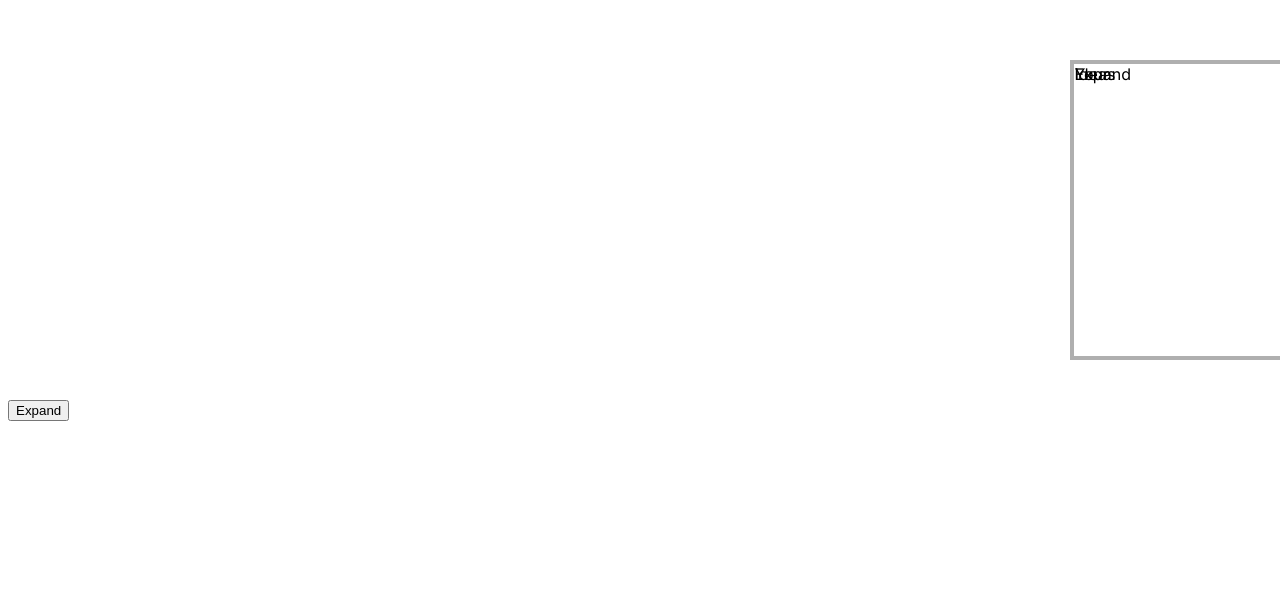
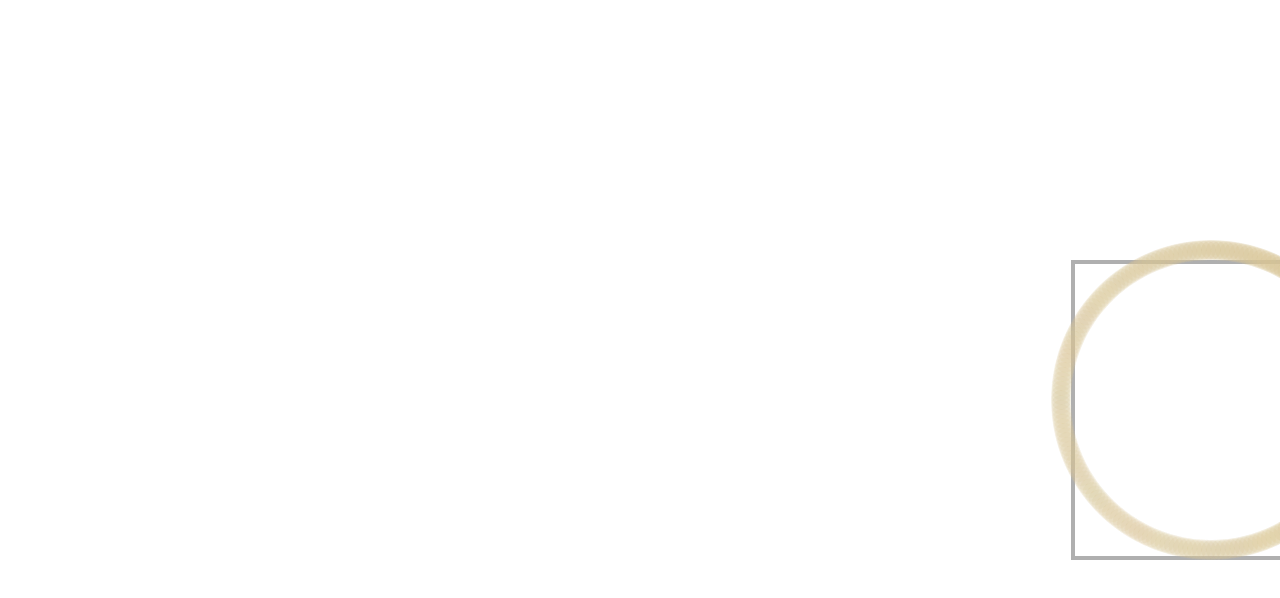
Before and after one commit to PawelDuplaga/3d-test, a Next.js app: page / in a window 1280 px wide. Shown: the part 198-796 px from the top of the page. Built offline with nearby package versions, Linux system fonts and the light colour scheme.

Commit message:
looking good

```diff
--- a/src/components/ThreeThing/ThreeThing.tsx
+++ b/src/components/ThreeThing/ThreeThing.tsx
@@ -1,6 +1,6 @@
 'use client'
 
-import { useEffect, useRef } from 'react';
+import { useEffect, useMemo, useRef, useState } from 'react';
 import styles from './styles.module.scss';
 import VanillaTilt from "vanilla-tilt";
 
@@ -15,14 +15,52 @@ type TProps = {
   expanded : boolean
 }
 
+// const circles : number [] = Array.from({ length: 100 }, (_, index) => index);
+
+
 const ThreeThing = ({expanded}: TProps) => {
   const tilt = useRef<HTMLDivElement>(null);
+
+
+  const coloredCircles = useMemo(() => {
+    return Array.from({ length: 200 }, () => 1);
+  }, []);
+
 
   useEffect(() => {
     if(tilt.current !== null){
       VanillaTilt.init(tilt.current, options);
     }
   }, [tilt]);
+
+
+
+  const circlesMappedFront = useMemo(() => {
+    return coloredCircles.map((color, index) => {
+      const translateZ = expanded ? `translateZ(${index*(600/coloredCircles.length)}px)` : ``;
+
+      return (
+        <div key={index} className={styles.circle} style={{
+          transform: `rotate(${index*(360/coloredCircles.length)}deg) translateX(150px) ${translateZ}`,
+          backgroundColor: `rgba(215,196,149,${1/(1 + index/10)})`
+        }}></div>
+        )
+    })
+  } ,[expanded, coloredCircles])
+
+  const circlesMappedBack = useMemo(() => {
+    return coloredCircles.map((color, index) => {
+      const translateZ = expanded ? `translateZ(${index*(-600/coloredCircles.length)}px)` : ``;
+
+      return (
+        <div key={index} className={styles.circle} style={{
+          transform: `rotate(${index*(-360/coloredCircles.length)}deg) translateX(150px) ${translateZ}`,
+          backgroundColor: `rgba(215,196,149,${1/(1 + index/20)})`
+        }}></div>
+        )
+    })
+  } ,[expanded])
+
 
   const box02Ex = expanded ? styles.box02Ex : '';
   const box01Ex = expanded ? styles.box01Ex : '';
@@ -32,11 +70,16 @@ const ThreeThing = ({expanded}: TProps) => {
   const border = expanded ? styles.border1 : styles.border0;
 
   return (
-		<div ref={tilt} className={styles.box} data-tilt-full-page-listening>
-      <div className={`${styles.box_} ${box02Ex} ${border}`}></div>
-      <div className={`${styles.box_} ${box01Ex} ${border}`}>Expand</div>
-      <div className={`${styles.box_} ${box1Ex} ${border}`}>Your</div>
-      <div className={`${styles.box_} ${box2Ex} ${border}`}>Ideas</div>
+		<div className={styles.mv}>
+      <div ref={tilt} className={styles.box} data-tilt-full-page-listening>
+          <div className={`${styles.box_} ${box02Ex} ${border}`}></div>
+          <div className={`${styles.box_} ${box01Ex} ${border}`}></div>
+          <div className={`${styles.box_} ${box1Ex} ${border}`}></div>
+          <div className={`${styles.box_} ${box2Ex} ${border}`}></div>
+          {/* <div className={styles.mainCircle}></div> */}
+            {circlesMappedFront}
+            {circlesMappedBack}
+      </div>
     </div>
   );
 };
--- a/src/components/ThreeThing/styles.module.scss
+++ b/src/components/ThreeThing/styles.module.scss
@@ -3,7 +3,8 @@
 }
 
 .box01Ex {
-    transform: translate3d(-200px,30px,-180px);
+    // transform: translate3d(-200px,30px,-180px);
+    transform: translateZ(-180px);
 }
 
 .box1Ex {
@@ -11,9 +12,9 @@
 }
 
 .box2Ex {
-    // transform: translateZ(360px);
+    transform: translateZ(360px);
     // transform: translateX(-200px);
-    transform: translate3d(200px,30px,360px);
+    // transform: translate3d(200px,30px,360px);
 }
 
 .border0 {
@@ -24,6 +25,30 @@
     border: 4px solid rgba(34, 34, 34, 0.8);
 }
 
+.mv {
+    transform: translateY(200px);
+}
+
+
+.circle {
+    position: absolute;
+    left: calc(50% - 20px);
+    top: calc(50% - 20px);
+    height: 20px;
+    width: 20px;
+    background-color: rgb(0, 0, 0);
+    border-radius: 50%;
+    transition: all 0.4s ease-in-out;
+}
+
+.mainCircle {
+    position: relative;
+    border: 2px dotted #000000;
+    border-radius: 50%;
+    width: 300px;
+    height: 300px;
+    transition: all 0.4s ease-in-out;
+}
 
 .box {
     display: flex;
@@ -33,8 +58,6 @@
     height: 300px;
     border: 4px solid rgba(34, 34, 34, 0);
     background: transparent;
-    // background-color: khaki;
-    // box-shadow: 0 5px 40px rgba(0, 0, 0, 0.2);
     transform-style: preserve-3d;
 
 
@@ -49,56 +72,4 @@
     }
 
 
-    // .box02 {
-    //     position: absolute;
-    //     width: 380px;
-    //     aspect-ratio: 1 / 1;
-    //     border: 8px solid rgb(34, 34, 34);
-    //     background: transparent;
-    //     transform: translateZ(0px);
-    //     transition: all 0.4s ease-in-out;
-    // }
-
-
-    // .box01 {
-    //     position: absolute;
-    //     width: 340px;
-    //     aspect-ratio: 1 / 1;
-    //     border: 8px solid rgb(34, 34, 34);
-    //     background: transparent;
-    //     transform: translateZ(0px);
-    //     transition: all 0.4s ease-in-out;
-    // }
-
-
-    // .box1 {
-    //     position: absolute;
-    //     width: 250px;
-    //     height: 250px;
-    //     border: 7px solid rgb(34, 34, 34);
-    //     background: transparent;
-    //     // box-shadow: 0 5px 40px rgba(0, 0, 0, 0.2);
-    //     transform: translateZ(160px);
-    //     transition: all 0.4s ease-in-out;
-    //     backface-visibility: hidden;
-    //     image-rendering: pixelated;
-
-
-    // }
-
-    // .box2 {
-    //     position: absolute;
-    //     width: 210px;
-    //     height: 210px;
-    //     border: 6px solid rgb(34, 34, 34);
-    //     background: transparent;
-    //     // box-shadow: 0 5px 40px rgba(0, 0, 0, 0.2);
-    //     transform: translateZ(320px);
-    //     transition: all 0.4s ease-in-out;
-    //     backface-visibility: hidden;
-    //     image-rendering: pixelated;
-    // }
-
-
-
 }
```
